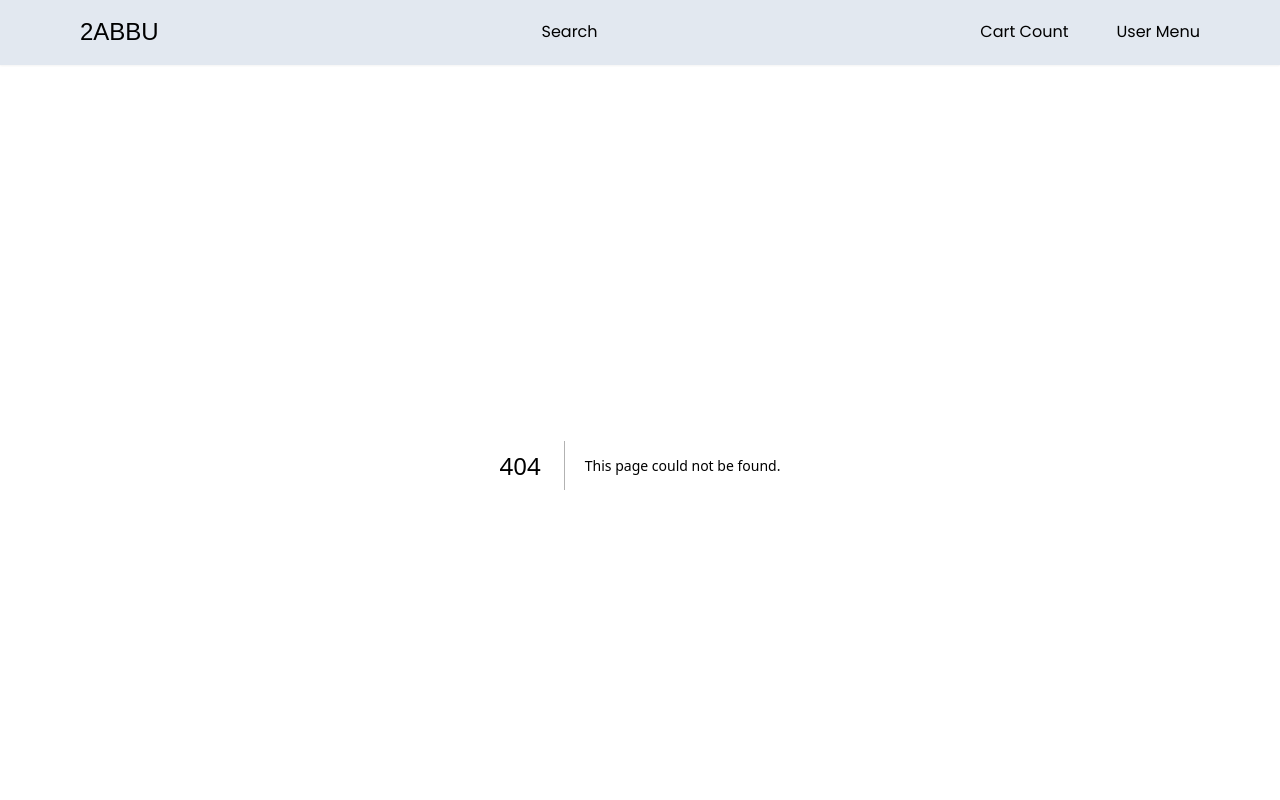
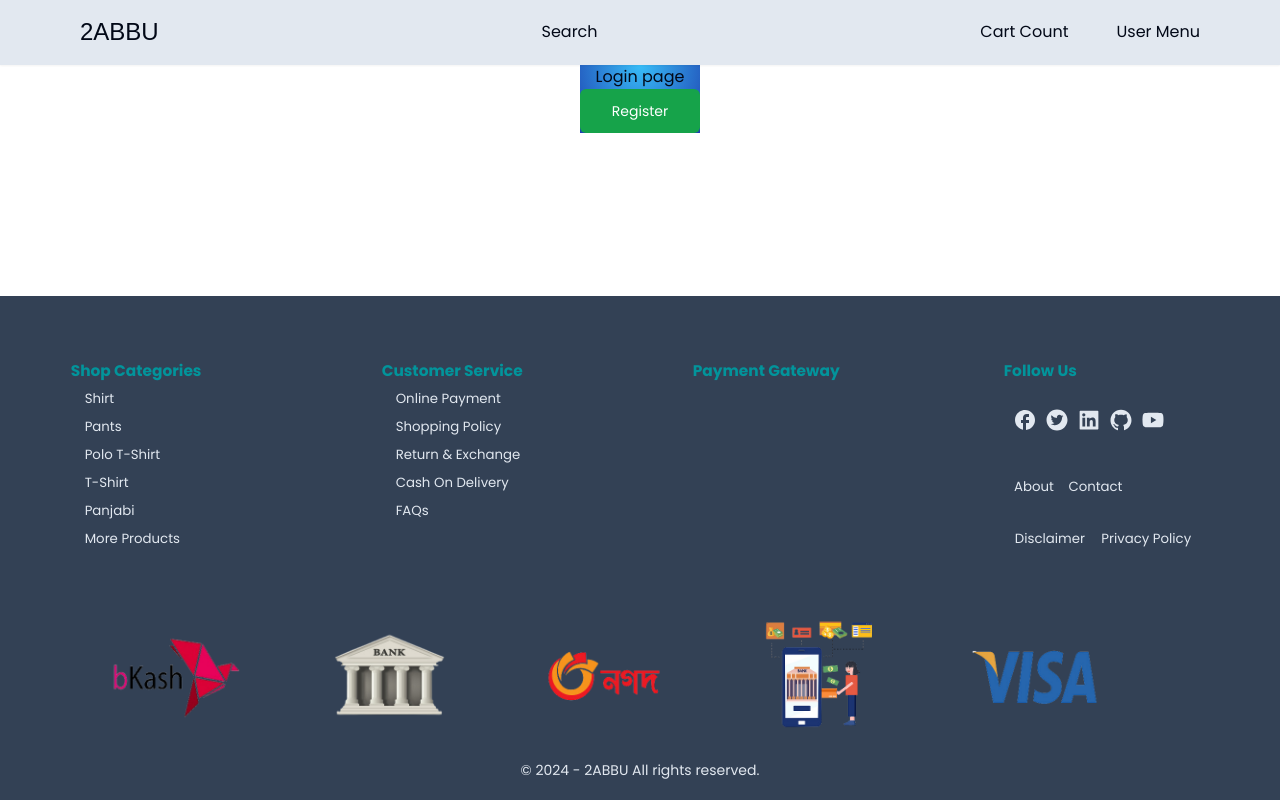
Before and after one commit to nasir1196/project-202401, a Next.js app: page /auth/login in a window 1280 px wide. Before the commit this address had no page. Shown: the top 800 px of the page. Built offline with nearby package versions, Linux system fonts and the light colour scheme; a web font is replaced by a local one.

Commit message:
added authenticaton

```diff
--- /dev/null
+++ b/app/auth/layout.tsx
@@ -0,0 +1,7 @@
+const AuthLayout = ({ children }: { children: React.ReactNode }) => {
+  return (
+    <div className="h-full flex items-center justify-center">{children}</div>
+  );
+};
+
+export default AuthLayout;
--- /dev/null
+++ b/app/auth/login/LoginButtonPage.tsx
@@ -0,0 +1,30 @@
+"use client";
+
+import { useRouter } from "next/navigation";
+
+
+interface LoginButtonPageProps {
+  children: React.ReactNode,
+  mode?: "modal" | "redirect";
+  asChild?: boolean,
+}
+
+const LoginButtonPage = ({
+  children,
+  mode = "redirect",
+  asChild,
+}: LoginButtonPageProps) => {
+  const  router = useRouter()
+  const onClick = () => {
+    router.push("/auth/register")
+  };
+
+  if(mode==="modal"){
+    return(
+      <span>TODO: Implement Modal</span>
+    )
+  }
+  return <span onClick={onClick} className="cursor-pointer">{children}</span>;
+};
+
+export default LoginButtonPage;
--- /dev/null
+++ b/app/auth/login/page.tsx
@@ -0,0 +1,19 @@
+import { Button } from "@/components/ui/button";
+import LoginButtonPage from "./LoginButtonPage";
+
+const LoginPage = () => {
+  return (
+    <div className="flex flex-col items-center h-full justify-center bg-[radial-gradient(ellipse_at_top,_var(--tw-gradient-stops))] from-sky-400 to-blue-800">
+      <div>Login page</div>
+      <div className="space-y-6 text-center">
+        <LoginButtonPage>
+          <Button variant="buttonGreen" size="lg">
+            Register
+          </Button>
+        </LoginButtonPage>
+      </div>
+    </div>
+  );
+};
+
+export default LoginPage;
--- /dev/null
+++ b/app/auth/register/RegisterButtonPage.tsx
@@ -0,0 +1,31 @@
+"use client";
+
+import { useRouter } from "next/navigation";
+
+interface RegisterButtonProps {
+  children: React.ReactNode;
+  mode?: "modal" | "redirect";
+  asChild?: boolean;
+}
+
+const RegisterButtonPage = ({
+  children,
+  mode,
+  asChild,
+}: RegisterButtonProps) => {
+  const router = useRouter();
+  const onClick = () => {
+    router.push("/auth/login");
+  };
+
+  if (mode === "modal") {
+    return <span>TODO: Implement Modal</span>;
+  }
+  return (
+    <span onClick={onClick} className="cursor-pointer">
+      {children}
+    </span>
+  );
+};
+
+export default RegisterButtonPage;
--- /dev/null
+++ b/app/auth/register/page.tsx
@@ -0,0 +1,19 @@
+import { Button } from "@/components/ui/button";
+import RegisterButtonPage from "./RegisterButtonPage";
+
+const RegisterPage = () => {
+  return (
+    <div className="flex flex-col items-center h-full justify-center bg-[radial-gradient(ellipse_at_top,_var(--tw-gradient-stops))] from-sky-400 to-blue-800">
+      <div>Register page</div>
+      <div className="space-y-6 text-center">
+        <RegisterButtonPage>
+          <Button variant="buttonGreen" size="lg">
+            Sign In
+          </Button>
+        </RegisterButtonPage>
+      </div>
+    </div>
+  );
+};
+
+export default RegisterPage;
--- a/app/login/page.tsx
+++ /dev/null
@@ -1,7 +0,0 @@
-const LoginPage = () => {
-    return (
-        <div>Login page</div>
-     );
-}
-
-export default LoginPage;
--- a/app/signup/page.tsx
+++ /dev/null
@@ -1,7 +0,0 @@
-const SignupPage = () => {
-    return (
-        <div>Signup Page</div>
-     );
-}
-
-export default SignupPage;
--- /dev/null
+++ b/components/ui/button.tsx
@@ -0,0 +1,57 @@
+import * as React from "react"
+import { Slot } from "@radix-ui/react-slot"
+import { cva, type VariantProps } from "class-variance-authority"
+
+import { cn } from "@/lib/utils"
+
+const buttonVariants = cva(
+  "inline-flex items-center justify-center whitespace-nowrap rounded-md text-sm font-medium ring-offset-background transition-colors focus-visible:outline-none focus-visible:ring-2 focus-visible:ring-ring focus-visible:ring-offset-2 disabled:pointer-events-none disabled:opacity-50",
+  {
+    variants: {
+      variant: {
+        default: "bg-primary text-primary-foreground hover:bg-primary/90",
+        destructive:
+          "bg-destructive text-destructive-foreground hover:bg-destructive/90",
+        outline:
+          "border border-input bg-background hover:bg-accent hover:text-accent-foreground",
+        secondary:
+          "bg-secondary text-secondary-foreground hover:bg-secondary/80",
+        ghost: "hover:bg-accent hover:text-accent-foreground",
+        link: "text-primary underline-offset-4 hover:underline",
+        buttonGreen:"bg-green-600 text-white"
+      },
+      size: {
+        default: "h-10 px-4 py-2",
+        sm: "h-9 rounded-md px-3",
+        lg: "h-11 rounded-md px-8",
+        icon: "h-10 w-10",
+      },
+    },
+    defaultVariants: {
+      variant: "default",
+      size: "default",
+    },
+  }
+)
+
+export interface ButtonProps
+  extends React.ButtonHTMLAttributes<HTMLButtonElement>,
+    VariantProps<typeof buttonVariants> {
+  asChild?: boolean
+}
+
+const Button = React.forwardRef<HTMLButtonElement, ButtonProps>(
+  ({ className, variant, size, asChild = false, ...props }, ref) => {
+    const Comp = asChild ? Slot : "button"
+    return (
+      <Comp
+        className={cn(buttonVariants({ variant, size, className }))}
+        ref={ref}
+        {...props}
+      />
+    )
+  }
+)
+Button.displayName = "Button"
+
+export { Button, buttonVariants }
--- a/package.json
+++ b/package.json
@@ -12,6 +12,8 @@
     "@emotion/react": "^11.11.3",
     "@emotion/styled": "^11.11.0",
     "@mui/material": "^5.15.2",
+    "@radix-ui/react-icons": "^1.3.0",
+    "@radix-ui/react-slot": "^1.0.2",
     "axios": "^1.6.5",
     "bcrypt": "^5.1.1",
     "class-variance-authority": "^0.7.0",
```
Also changed, not shown: components.json, 1 other file (tests, documents, lock files or other folders).
